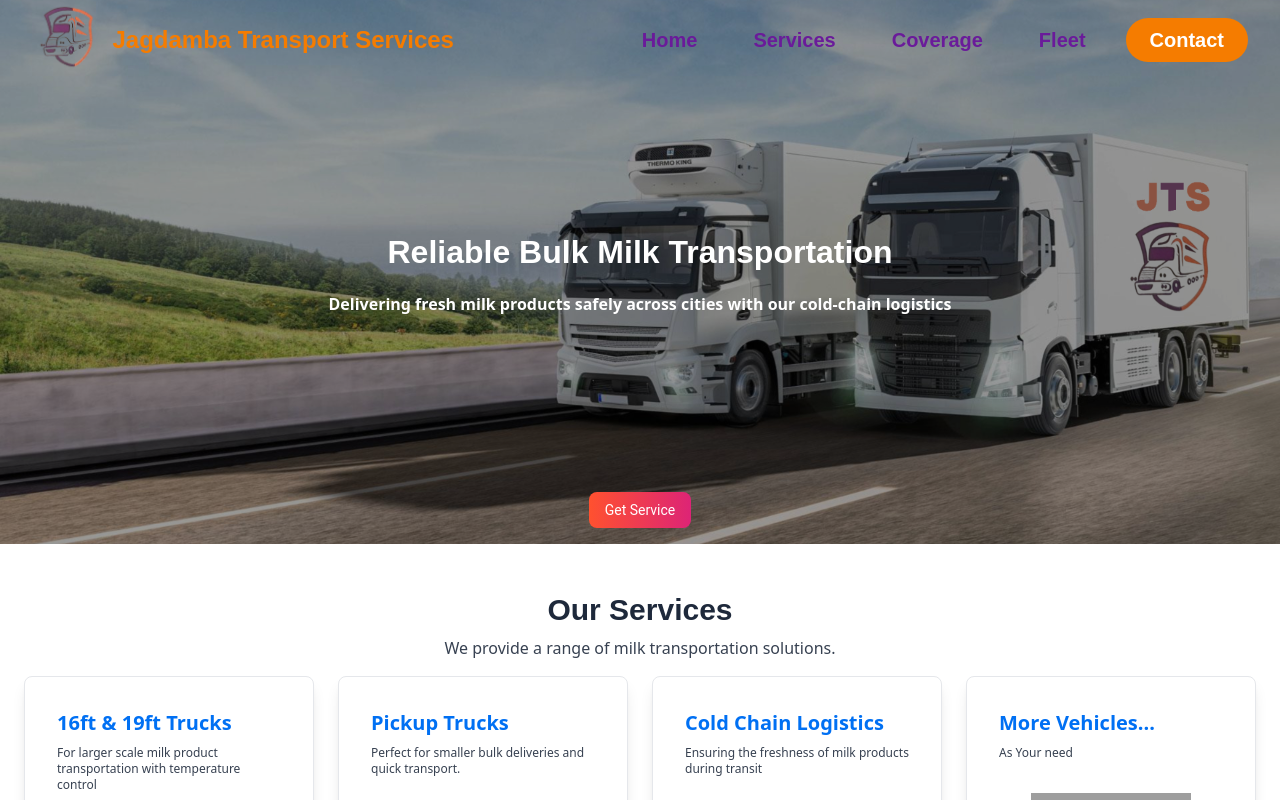
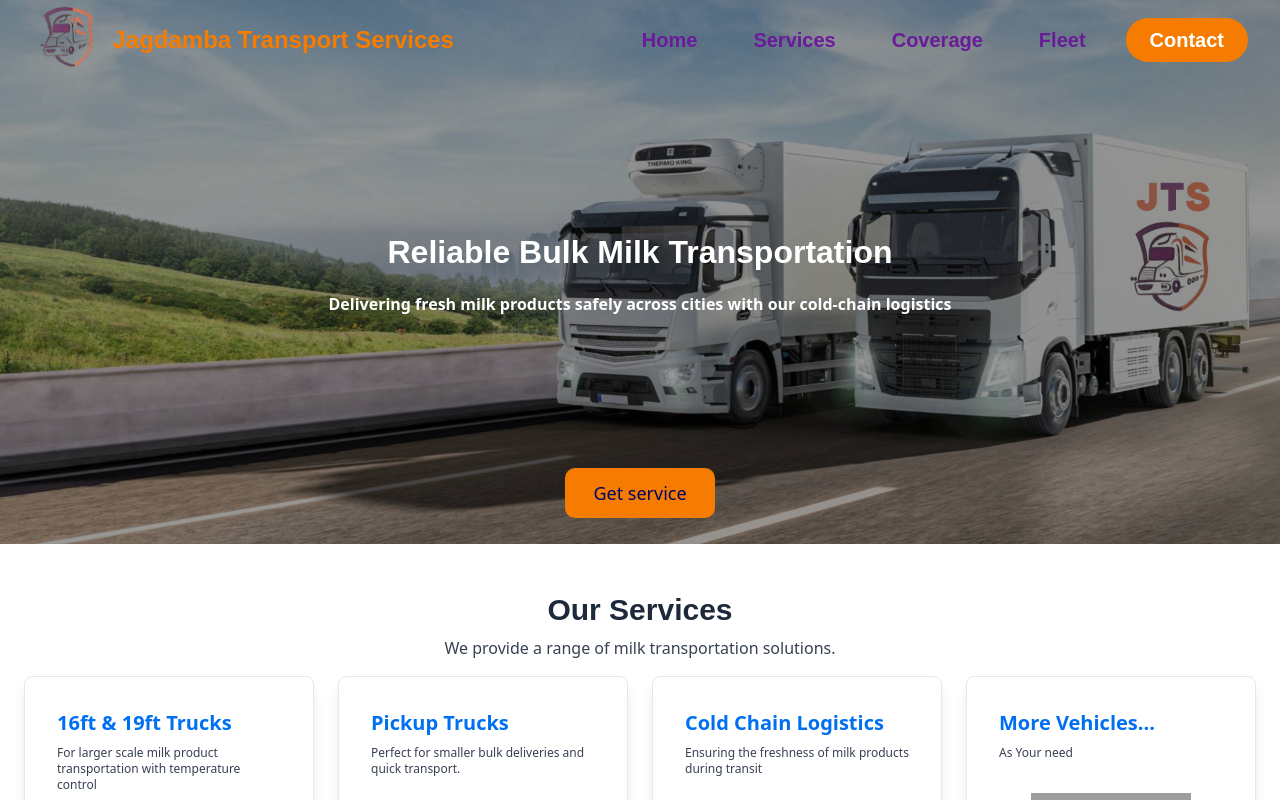
Before and after one commit to FullStackParihar/JTS-Tranposrtation, a React (Vite) app: page / in a window 1280 px wide. Shown: the top 800 px of the page. Built offline with nearby package versions, Linux system fonts and the light colour scheme; grey boxes are pictures that could not be loaded.

Commit message:
button update

```diff
--- /dev/null
+++ b/src/components/Botton.jsx
@@ -0,0 +1,74 @@
+import React from "react";
+import styled from "styled-components";
+
+const Button = ({ text = "Button", onClick }) => {
+  return (
+    <StyledWrapper>
+      <button onClick={onClick}>
+        <span>{text}</span>
+      </button>
+    </StyledWrapper>
+  );
+};
+
+const StyledWrapper = styled.div`
+  display: flex;
+  justify-content: center;
+  align-items: center;
+  padding: 10px;
+
+  button {
+    display: inline-block;
+    width: 150px;
+    height: 50px;
+    border-radius: 10px;
+
+    position: relative;
+    overflow: hidden;
+    transition: all 0.5s ease-in;
+    z-index: 1;
+    cursor: pointer; /* Ensure it's clickable */
+    background-color: #F57C00;
+  }
+
+  button::before,
+  button::after {
+    content: "";
+    position: absolute;
+    top: 0;
+    width: 0;
+    height: 100%;
+    transform: skew(15deg);
+    transition: all 0.5s;
+    overflow: hidden;
+    z-index: -1;
+  }
+
+  button::before {
+    left: -10px;
+    background: #240046;
+  }
+
+  button::after {
+    right: 0px;
+    background: #F57C00;
+  }
+
+  button:hover::before,
+  {
+    width: 130%;
+  }
+
+  button:hover span {
+    color: #e0aaff;
+    transition: 0.3s;
+  }
+
+  button span {
+    color: #03045e;
+    font-size: 18px;
+    transition: all 0.3s ease-in;
+  }
+`;
+
+export default Button;
--- a/src/pages/HomePage.jsx
+++ b/src/pages/HomePage.jsx
@@ -2,7 +2,7 @@ import React, { useEffect, useState } from 'react'
 import '../pages/mainbg.css'
 import { Link } from 'react-router-dom';
 import { useToggle } from "../Context/ToggleContext";
-
+import Button from '../components/Botton';
 
 import { FaTruck, FaClock, FaShieldAlt, FaMapMarkedAlt } from "react-icons/fa";
 import TrucksData from './../utility/TruckData';
@@ -47,6 +47,11 @@ const HomePage = () => {
     };
 
 
+    const handleClick = () => {
+        alert("Uiverse.io Button Clicked!");
+    };
+
+
     return (
         <div>
             <div id='mainbg' className='relative flex items-center justify-start bg-gradient-to-r from-[#FF6B6B] to-[#FFA07A] h-[38rem] sm:h-[34rem] xs:h-[28rem]'>
@@ -63,9 +68,8 @@ const HomePage = () => {
                 </div>
 
                 <div id="getbutton" className='absolute w-full bottom-4 flex justify-center'>
-                    <button className="bg-gradient-to-r from-[#FF512F] to-[#DD2476] hover:bg-green-700 mt-4 text-white font-roboto px-6 py-3 xs:px-4 xs:py-2 text-base xs:text-sm rounded-lg">
-                        Get Service
-                    </button>
+                    <Button text="Get service" onClick={handleClick} />
+
                 </div>
             </div>
 
@@ -194,6 +198,7 @@ const HomePage = () => {
                         rows="4"
                         required
                     ></textarea>
+
                     <button
                         type="submit"
                         disabled={loading}
```
Also changed, not shown: 1 other file (tests, documents, lock files or other folders).
